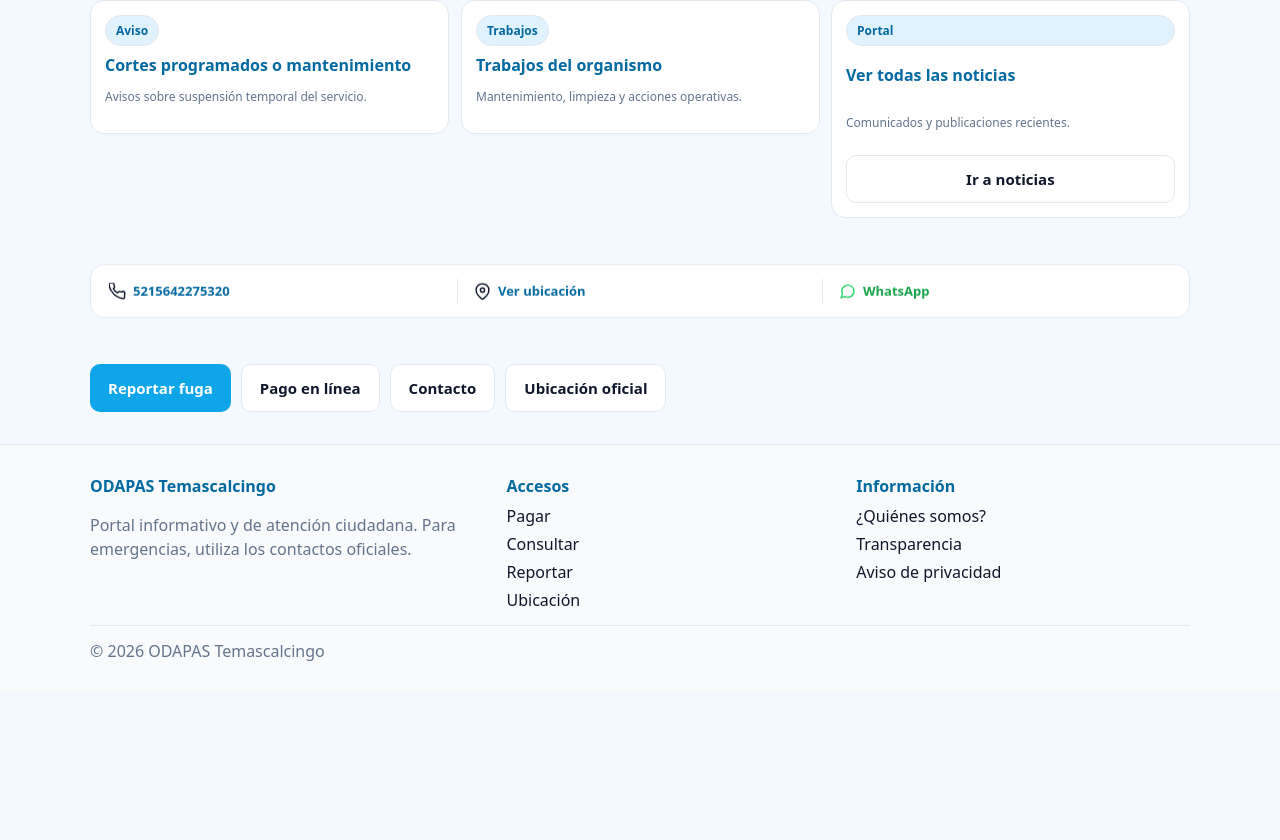
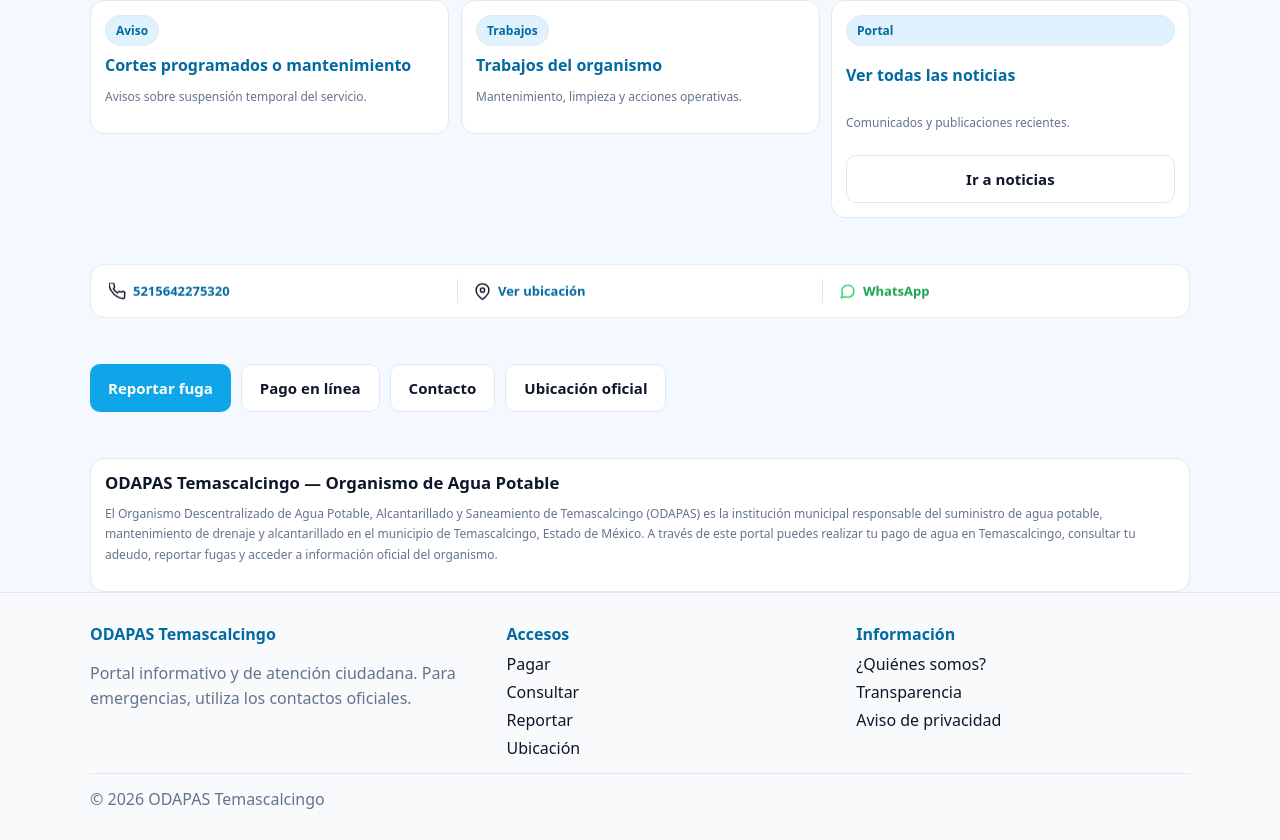
Before and after one commit to soyalvadios/odapas-temascalcingo, a Next.js app: page / in a window 1280 px wide. Shown: the part 1207-2047 px from the top of the page. Before the commit the page ends 1899 px from the top, so only its background shows below. Built offline with nearby package versions, Linux system fonts and the light colour scheme.

Commit message:
feat: add en page

```diff
--- a/app/page.tsx
+++ b/app/page.tsx
@@ -202,6 +202,23 @@ export default function HomePage() {
           </div>
         </AnimOnScroll>
       </section>
+      {/* Texto institucional para SEO — visible pero discreto */}
+<section className="container pageTight">
+  <div className="card pad" style={{ marginTop: 8 }}>
+    <h2 style={{ fontSize: "1.05rem", marginBottom: 8 }}>
+      ODAPAS Temascalcingo — Organismo de Agua Potable
+    </h2>
+    <p className="muted small" style={{ lineHeight: 1.7 }}>
+      El Organismo Descentralizado de Agua Potable, Alcantarillado y Saneamiento de
+      Temascalcingo (ODAPAS) es la institución municipal responsable del suministro de
+      agua potable, mantenimiento de drenaje y alcantarillado en el municipio de
+      Temascalcingo, Estado de México. A través de este portal puedes realizar tu{" "}
+      <Link href="/pagar">pago de agua en Temascalcingo</Link>, consultar tu adeudo,{" "}
+      <Link href="/reportar">reportar fugas</Link> y acceder a información oficial del
+      organismo.
+    </p>
+  </div>
+</section>
     </div>
   );
 }
```
